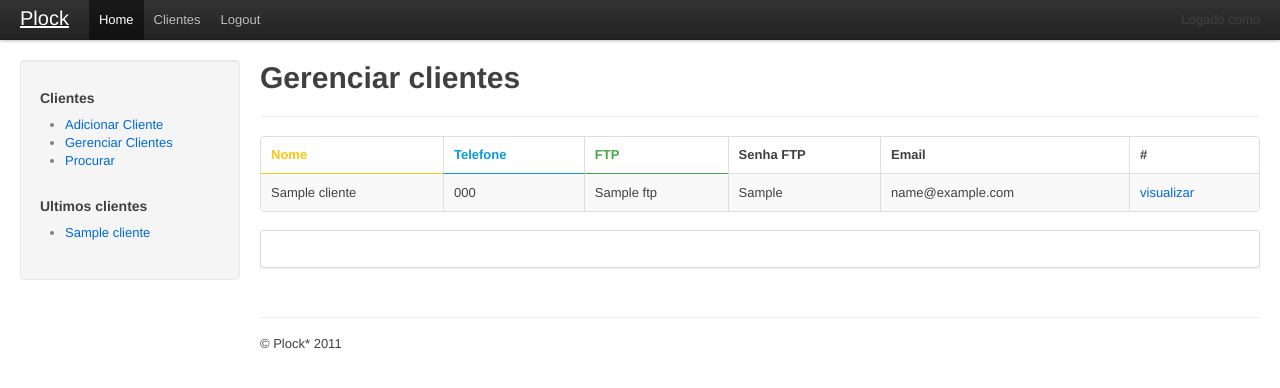
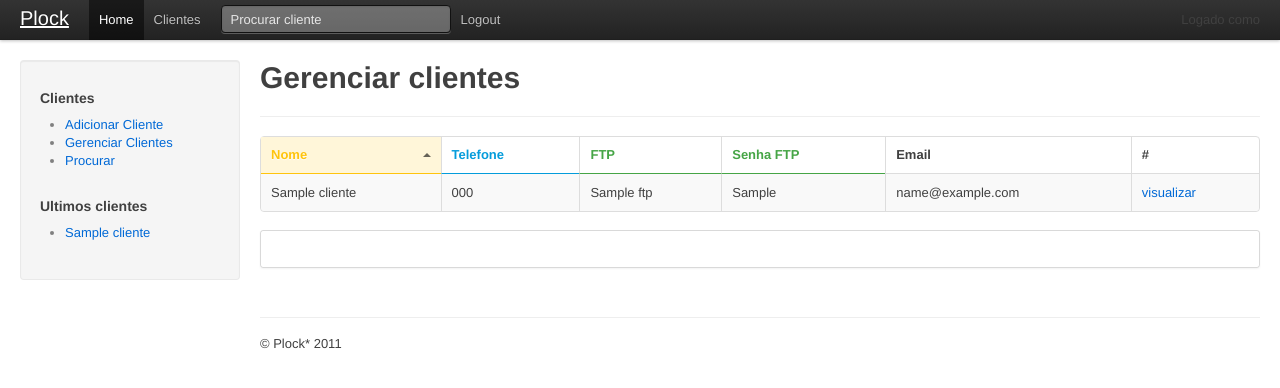
Before and after one commit to Agencia-WT/plock, a CakePHP app: the page made by app/views/clientes/index.ctp in a window 1280 px wide. Shown: the top 388 px of the page. Run offline with PHP 8.4 and a stand-in for CakePHP, Linux system fonts and the light colour scheme; the template is opened without the code that fills it: most values are stand-ins (such as "Sample title", 1, 10 or a date in 2020); data that the repository does not hold is empty; some libraries are stand-ins or nearby versions.

Commit message:
incluida busca na topbar

```diff
--- a/app/controllers/clientes_controller.php
+++ b/app/controllers/clientes_controller.php
@@ -2,7 +2,7 @@
 class ClientesController extends AppController{
 
 	var $paginate = array(
-		'limit' => 3,
+		'limit' => 10,
 		'order' => array(
 			'Cliente.nome' => 'asc'
 		)
--- a/app/views/clientes/index.ctp
+++ b/app/views/clientes/index.ctp
@@ -4,10 +4,10 @@
 <table class="zebra-striped" id="tableClientes">
 	<thead>
 		<tr>
-			<th class="yellow header">Nome</th>
+			<th class="yellow header headerSortDown">Nome</th>
 			<th class="blue header">Telefone</th>
 			<th class="green header">FTP</th>
-			<th>Senha FTP</ht>
+			<th class="green header">Senha FTP</ht>
 			<th>Email</th>
 			<th>#</th>
 		</tr>
@@ -31,7 +31,7 @@
 <?php echo $this->Paginator->prev('« Anterior', null, null, array('class' => 'disabled')); ?>
 <?php echo $this->Paginator->numbers(array("separator" => null)); ?>
 <?php echo $this->Paginator->next('Próxima »', null, null, array('class' => 'disabled')); ?>
-<span>
+<span style="float:right">
 	<?php echo $this->Paginator->counter(array("separator" => " de ")); ?>
 </span>
 </div>
--- a/app/views/layouts/default.ctp
+++ b/app/views/layouts/default.ctp
@@ -26,9 +26,15 @@
           <ul class="nav">
             <li class="active"><?php echo $this->Html->link("Home","/") ?></li>
             <li><?php echo $this->Html->link("Clientes","/clientes") ?></li>
-			<li><?php echo $this->Html->link("Logout","/users/logout")?>
           </ul>
+		  <form class="pull-left" action="/plock/clientes/search" method="post">
+			<input type="text" placeholder="Procurar cliente" name="data[Cliente][nome]" class="input-search-cliente-topbar">
+		  </form>
+		  <ul>
+			<li><?php echo $this->Html->link("Logout","/users/logout")?></li>
+	      </ul>
           <p class="pull-right">Logado como <a href="#"><?php echo $user['User']['username'] ?></a></p>
+
         </div>
       </div>
     </div>
--- a/app/webroot/lib/script.js
+++ b/app/webroot/lib/script.js
@@ -4,13 +4,18 @@
       return $(this).parent().hide(300);
     });
     $("table#tableClientes").tablesorter({
-      sortList: [[1, 0]]
+      sortList: [[0, 0]]
     });
     $('.delete').live("click", function() {
       return $('#modal-delete-cliente').modal('show');
     });
-    return $(".closemodal").live("click", function() {
+    $(".closemodal").live("click", function() {
       return $('#modal-delete-cliente').modal('hide');
+    });
+    return $('.input-search-cliente-topbar').keypress(function(event) {
+      if (event.which === "13") {
+        return $(this).parent().submit();
+      }
     });
   });
 }).call(this);
```
Also changed, not shown: 11 other files.
